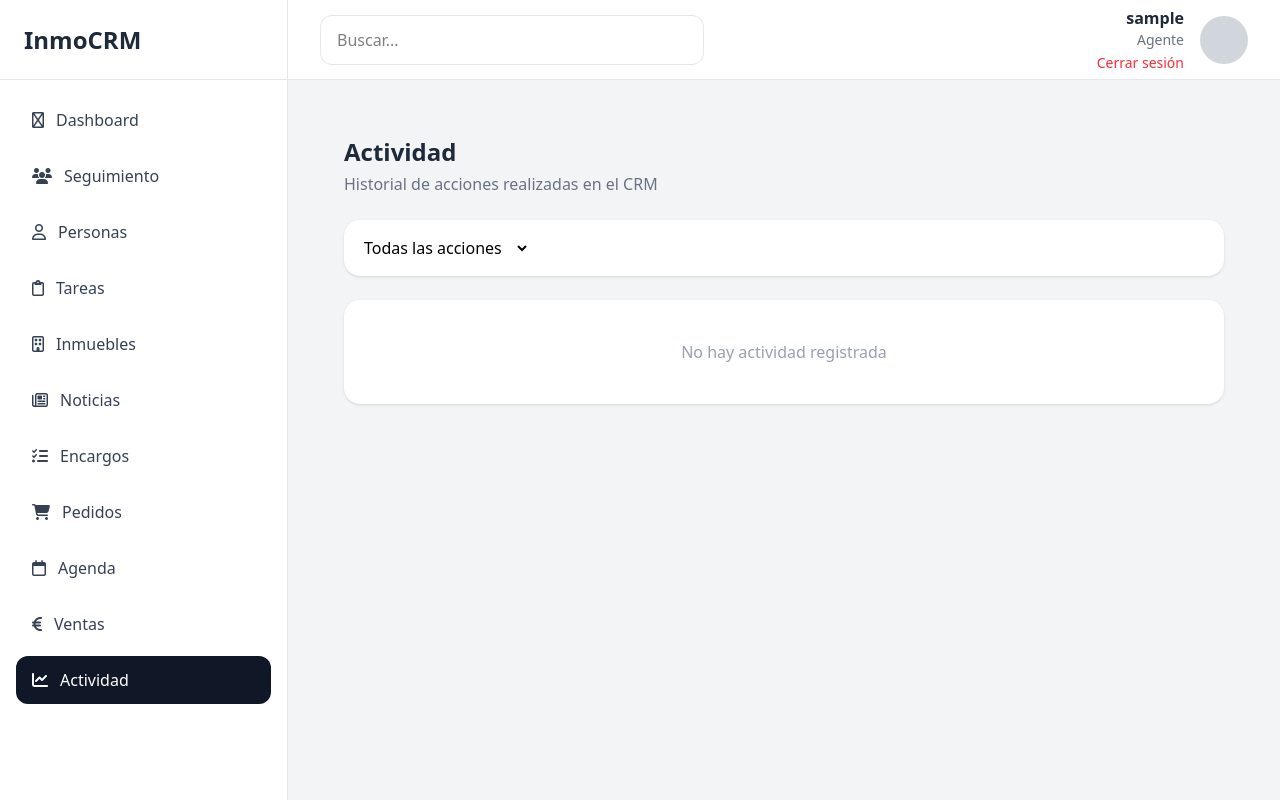
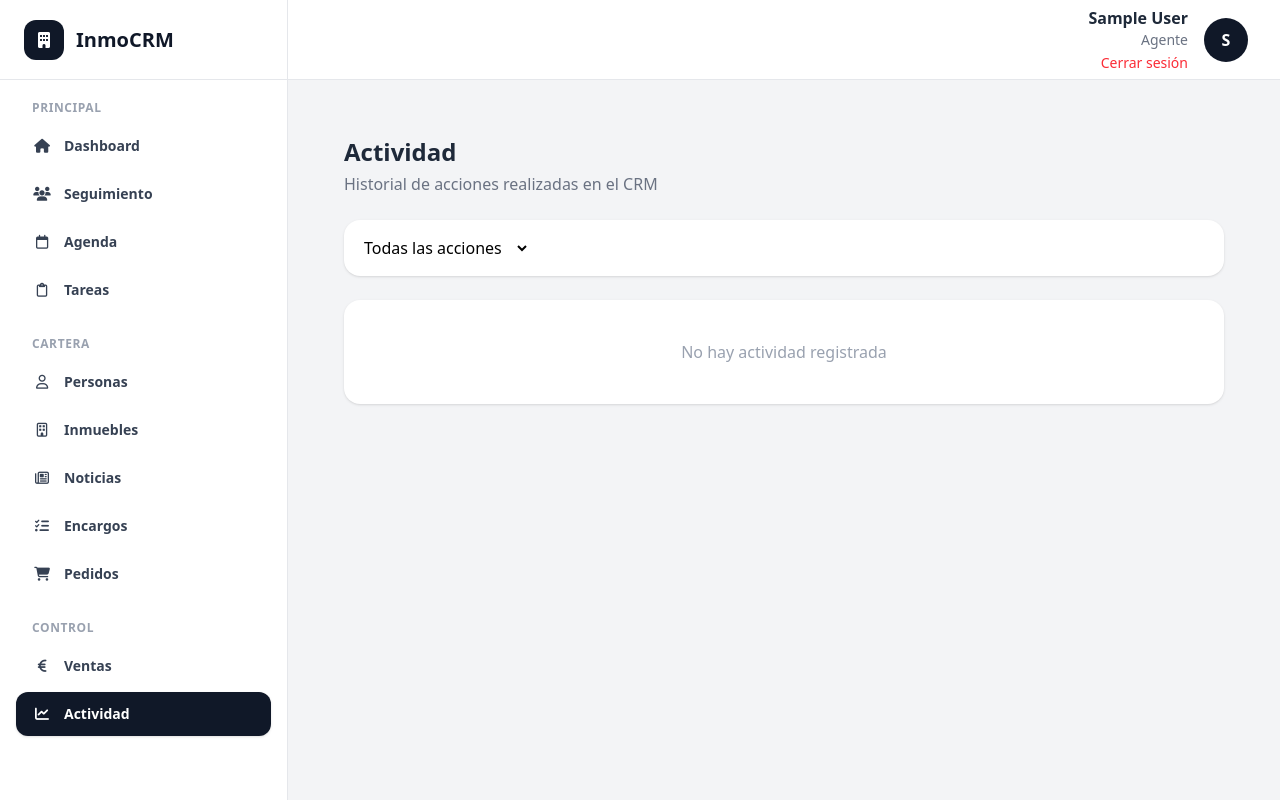
Before and after one commit to Pablomv8/inmobiliaria-crm, a Django app: page /activities/ in a window 1280 px wide. Run offline with Django 5.2, Linux system fonts and the light colour scheme; the visitor is signed in with stand-in values (Sample User, id 1); data that the repository does not hold is empty; some libraries are stand-ins or nearby versions.

Commit message:
Update CRM workflows and application features

```diff
--- a/templates/base.html
+++ b/templates/base.html
@@ -2,7 +2,6 @@
 
 <!DOCTYPE html>
 <html lang="es">
-     <link href="https://cdn.jsdelivr.net/npm/tom-select@2.4.3/dist/css/tom-select.css" rel="stylesheet">
 <head>
     <meta charset="UTF-8">
     <meta name="viewport" content="width=device-width, initial-scale=1.0">
@@ -10,6 +9,8 @@
     <title>CRM Inmobiliario</title>
 
     <link rel="stylesheet" href="{% static 'css/main.min.css' %}">
+    <link href="https://cdn.jsdelivr.net/npm/tom-select@2.4.3/dist/css/tom-select.css" rel="stylesheet">
+    <style>[x-cloak] { display: none !important; }</style>
 
     <script src="https://kit.fontawesome.com/c30b7a5850.js" crossorigin="anonymous"></script>
 
@@ -33,24 +34,27 @@
 </head>
 
 
-<body class="bg-gray-100">
+<body class="overflow-x-hidden bg-gray-100">
 
-<div x-data="{ sidebarOpen: false }" class="flex min-h-screen">
+<div
+    x-data="{ sidebarOpen: false }"
+    @keydown.escape.window="sidebarOpen = false"
+    class="flex min-h-dvh"
+>
 
     <!-- Overlay -->
     <div
         x-show="sidebarOpen"
         x-transition.opacity
-        class="fixed inset-0 bg-black/40 z-40 lg:hidden"
+        class="fixed inset-0 z-40 bg-black/40 lg:hidden"
         @click="sidebarOpen = false"
+        x-cloak
     ></div>
 
     <!-- Sidebar -->
     <aside
-        class="fixed xl:static z-50 w-72 h-screen bg-white border-r border-gray-200 flex flex-col
-            transform transition-transform duration-300 ease-out
-            xl:translate-x-0"
-        :class="sidebarOpen ? 'translate-x-0' : '-translate-x-full xl:translate-x-0'"
+        class="fixed inset-y-0 left-0 z-50 flex h-dvh w-72 shrink-0 flex-col border-r border-gray-200 bg-white shadow-xl transition-transform duration-300 ease-out lg:sticky lg:top-0 lg:translate-x-0 lg:shadow-none"
+        :class="sidebarOpen ? 'translate-x-0' : '-translate-x-full lg:translate-x-0'"
     >
         {% include 'partials/sidebar.html' %}
     </aside>
@@ -58,13 +62,13 @@
 
 
     <!-- Main Content -->
-    <div class="flex-1 flex flex-col w-full">
+    <div class="flex min-w-0 flex-1 flex-col">
 
         <!-- Navbar -->
         {% include 'partials/navbar.html' %}
 
         <!-- Page Content -->
-        <main class="p-8">
+        <main class="p-4 sm:p-6 lg:p-8">
 
             {% if messages %}
 
--- a/templates/partials/navbar.html
+++ b/templates/partials/navbar.html
@@ -1,32 +1,20 @@
-<header class="h-20 bg-white border-b border-gray-200 px-8 flex items-center justify-between">
-
-
-
-    <!-- Botón menú móvil -->
-        <button
-            class="xl:hidden text-2xl text-gray-700"
-            @click="sidebarOpen = true"
-        >
-            ☰
-        </button>
-    <!-- Search -->
-    <div class="w-96">
-
-        <input
-            type="text"
-            placeholder="Buscar..."
-            class="w-full px-4 py-3 rounded-xl border border-gray-200 focus:outline-none focus:ring-2 focus:ring-gray-900"
-        >
-
-    </div>
+<header class="sticky top-0 z-30 flex h-20 shrink-0 items-center border-b border-gray-200 bg-white px-4 sm:px-6 lg:px-8">
+    <button
+        type="button"
+        class="inline-flex h-11 w-11 items-center justify-center rounded-xl text-xl text-gray-700 hover:bg-gray-100 lg:hidden"
+        @click="sidebarOpen = true"
+        aria-label="Abrir menú principal"
+    >
+        <i class="fa-solid fa-bars"></i>
+    </button>
 
     <!-- User -->
-    <div class="flex items-center gap-4">
+    <div class="ml-auto flex items-center gap-3 sm:gap-4">
 
-        <div class="text-right">
+        <div class="min-w-0 text-right">
 
-            <p class="font-semibold text-gray-800">
-                {{ request.user.username }}
+            <p class="max-w-40 truncate font-semibold text-gray-800">
+                {{ request.user.get_full_name|default:request.user.username }}
             </p>
 
             <p class="text-sm text-gray-500">
@@ -42,7 +30,9 @@
 
         </div>
 
-        <div class="w-12 h-12 rounded-full bg-gray-300"></div>
+        <div class="flex h-11 w-11 shrink-0 items-center justify-center rounded-full bg-gray-900 font-bold text-white">
+            {{ request.user.username|first|upper }}
+        </div>
 
     </div>
 
--- a/templates/partials/sidebar.html
+++ b/templates/partials/sidebar.html
@@ -1,145 +1,89 @@
-<aside class="w-72 h-screen bg-white border-r border-gray-200 flex flex-col">
+{% with current=request.resolver_match.url_name %}
+<div class="flex h-full min-h-0 w-full flex-col">
+    <div class="flex h-20 shrink-0 items-center justify-between border-b border-gray-200 px-6">
+        <a href="{% url 'dashboard' %}" class="flex items-center gap-3 text-gray-900">
+            <span class="flex h-10 w-10 items-center justify-center rounded-xl bg-gray-900 text-white">
+                <i class="fa-solid fa-building"></i>
+            </span>
+            <span class="text-xl font-bold">InmoCRM</span>
+        </a>
 
-    <!-- Logo -->
-    <div class="h-20 flex items-center justify-between px-6 border-b border-gray-200">
-
-
-
-        <!-- Botón cerrar (solo móvil) -->
         <button
-            class="xl:hidden p-2 rounded hover:bg-gray-100 text-xl"
+            type="button"
+            class="inline-flex h-10 w-10 items-center justify-center rounded-xl text-gray-600 hover:bg-gray-100 lg:hidden"
             @click="sidebarOpen = false"
+            aria-label="Cerrar menú principal"
         >
-            ✕
+            <i class="fa-solid fa-xmark"></i>
         </button>
-
-
-        <h1 class="text-2xl font-bold text-gray-800">
-            InmoCRM
-        </h1>
     </div>
 
-    <!-- Navigation -->
-    <nav class="flex-1 overflow-y-auto p-4 space-y-2">
-
-        <a href="{% url 'dashboard' %}"
-        class="flex items-center gap-3 px-4 py-3 rounded-xl
-        {% if request.resolver_match.url_name == 'dashboard' %}
-                bg-gray-900 text-white
-        {% else %}
-                text-gray-700 hover:bg-gray-100
-        {% endif %}">
-                <i class="fa-regular fa-house"></i> Dashboard
+    <nav class="min-h-0 flex-1 overflow-y-auto px-4 py-5">
+        <p class="mb-2 px-4 text-xs font-bold uppercase tracking-wider text-gray-400">Principal</p>
+        <div class="space-y-1">
+            <a href="{% url 'dashboard' %}" class="flex items-center gap-3 rounded-xl px-4 py-3 text-sm font-semibold transition {% if current == 'dashboard' %}bg-gray-900 text-white shadow-sm{% else %}text-gray-700 hover:bg-gray-100{% endif %}">
+                <i class="fa-solid fa-house w-5 text-center"></i>
+                <span>Dashboard</span>
             </a>
 
             {% if request.user.is_superuser or request.user.role == "admin" or request.user.role == "manager" %}
-        <a href="{% url 'team_overview' %}"
-        class="flex items-center gap-3 px-4 py-3 rounded-xl
-        {% if request.resolver_match.url_name == 'team_overview' or request.resolver_match.url_name == 'team_member_detail' %}
-                bg-gray-900 text-white
-        {% else %}
-                text-gray-700 hover:bg-gray-100
-        {% endif %}">
-            <i class="fa-solid fa-users"></i> Seguimiento
+                <a href="{% url 'team_overview' %}" class="flex items-center gap-3 rounded-xl px-4 py-3 text-sm font-semibold transition {% if current == 'team_overview' or current == 'team_member_detail' %}bg-gray-900 text-white shadow-sm{% else %}text-gray-700 hover:bg-gray-100{% endif %}">
+                    <i class="fa-solid fa-users w-5 text-center"></i>
+                    <span>Seguimiento</span>
                 </a>
             {% endif %}
 
-        <a href="{% url 'contact_list' %}"
-        class="flex items-center gap-3 px-4 py-3 rounded-xl
-        {% if request.resolver_match.url_name == 'contact_list' %}
-                bg-gray-900 text-white
-        {% else %}
-                text-gray-700 hover:bg-gray-100
-        {% endif %}">
-           <i class="fa-regular fa-user"></i>Personas
+            <a href="{% url 'calendar' %}" class="flex items-center gap-3 rounded-xl px-4 py-3 text-sm font-semibold transition {% if current == 'calendar' or current == 'agenda' %}bg-gray-900 text-white shadow-sm{% else %}text-gray-700 hover:bg-gray-100{% endif %}">
+                <i class="fa-regular fa-calendar w-5 text-center"></i>
+                <span>Agenda</span>
             </a>
 
-        <a href="{% url 'task_list' %}"
-        class="flex items-center gap-3 px-4 py-3 rounded-xl
-        {% if request.resolver_match.url_name == 'task_list' %}
-                bg-gray-900 text-white
-        {% else %}
-                text-gray-700 hover:bg-gray-100
-        {% endif %}">
-            <i class="fa-regular fa-clipboard"></i>Tareas
+            <a href="{% url 'task_list' %}" class="flex items-center gap-3 rounded-xl px-4 py-3 text-sm font-semibold transition {% if current == 'task_list' or current == 'task_detail' or current == 'task_create' or current == 'task_update' %}bg-gray-900 text-white shadow-sm{% else %}text-gray-700 hover:bg-gray-100{% endif %}">
+                <i class="fa-regular fa-clipboard w-5 text-center"></i>
+                <span>Tareas</span>
+            </a>
+        </div>
+
+        <p class="mb-2 mt-6 px-4 text-xs font-bold uppercase tracking-wider text-gray-400">Cartera</p>
+        <div class="space-y-1">
+            <a href="{% url 'contact_list' %}" class="flex items-center gap-3 rounded-xl px-4 py-3 text-sm font-semibold transition {% if current == 'contact_list' or current == 'contact_create' or current == 'contact_update' or current == 'contact_detail' %}bg-gray-900 text-white shadow-sm{% else %}text-gray-700 hover:bg-gray-100{% endif %}">
+                <i class="fa-regular fa-user w-5 text-center"></i>
+                <span>Personas</span>
             </a>
 
-        <a href="{% url 'properties' %}"
-        class="flex items-center gap-3 px-4 py-3 rounded-xl
-        {% if request.resolver_match.url_name == 'properties' %}
-                bg-gray-900 text-white
-        {% else %}
-                text-gray-700 hover:bg-gray-100
-        {% endif %}">
-            <i class="fa-regular fa-building"></i>Inmuebles
+            <a href="{% url 'properties' %}" class="flex items-center gap-3 rounded-xl px-4 py-3 text-sm font-semibold transition {% if current == 'properties' or current == 'property_create' or current == 'property_update' or current == 'property_detail' %}bg-gray-900 text-white shadow-sm{% else %}text-gray-700 hover:bg-gray-100{% endif %}">
+                <i class="fa-regular fa-building w-5 text-center"></i>
+                <span>Inmuebles</span>
             </a>
 
-
-
-        <a href="{% url 'news_list' %}"
-            class="flex items-center gap-3 px-4 py-3 rounded-xl
-            {% if request.resolver_match.url_name == 'news_list' or request.resolver_match.url_name == 'news_create_general' or request.resolver_match.url_name == 'news_create' or request.resolver_match.url_name == 'news_detail' or request.resolver_match.url_name == 'news_update' or request.resolver_match.url_name == 'news_delete' %}
-                    bg-gray-900 text-white
-            {% else %}
-                    text-gray-700 hover:bg-gray-100
-            {% endif %}">
-                <i class="fa-regular fa-newspaper"></i> Noticias
+            <a href="{% url 'news_list' %}" class="flex items-center gap-3 rounded-xl px-4 py-3 text-sm font-semibold transition {% if current == 'news_list' or current == 'news_create_general' or current == 'news_create' or current == 'news_detail' or current == 'news_update' or current == 'news_delete' %}bg-gray-900 text-white shadow-sm{% else %}text-gray-700 hover:bg-gray-100{% endif %}">
+                <i class="fa-regular fa-newspaper w-5 text-center"></i>
+                <span>Noticias</span>
             </a>
 
-        <a href="{% url 'listing_list' %}"
-            class="flex items-center gap-3 px-4 py-3 rounded-xl
-            {% if request.resolver_match.url_name == 'listing_list' or request.resolver_match.url_name == 'listing_detail' or request.resolver_match.url_name == 'create_listing' or request.resolver_match.url_name == 'create_listing_call' or request.resolver_match.url_name == 'create_listing_appointment' %}
-                    bg-gray-900 text-white
-            {% else %}
-                    text-gray-700 hover:bg-gray-100
-            {% endif %}">
-               <i class="fa-solid fa-list-check"></i>Encargos
+            <a href="{% url 'listing_list' %}" class="flex items-center gap-3 rounded-xl px-4 py-3 text-sm font-semibold transition {% if current == 'listing_list' or current == 'listing_detail' or current == 'create_listing' or current == 'create_listing_call' or current == 'create_listing_appointment' %}bg-gray-900 text-white shadow-sm{% else %}text-gray-700 hover:bg-gray-100{% endif %}">
+                <i class="fa-solid fa-list-check w-5 text-center"></i>
+                <span>Encargos</span>
             </a>
 
-        <a href="{% url 'order_list' %}"
-            class="flex items-center gap-3 px-4 py-3 rounded-xl
-            {% if request.resolver_match.url_name == 'order_list' or request.resolver_match.url_name == 'order_create' or request.resolver_match.url_name == 'order_create_for_buyer' or request.resolver_match.url_name == 'order_detail' or request.resolver_match.url_name == 'order_update' or request.resolver_match.url_name == 'order_delete' %}
-                    bg-gray-900 text-white
-            {% else %}
-                    text-gray-700 hover:bg-gray-100
-            {% endif %}">
-                <i class="fa-solid fa-cart-shopping"></i> Pedidos
+            <a href="{% url 'order_list' %}" class="flex items-center gap-3 rounded-xl px-4 py-3 text-sm font-semibold transition {% if current == 'order_list' or current == 'order_create' or current == 'order_create_for_buyer' or current == 'order_detail' or current == 'order_update' or current == 'order_delete' %}bg-gray-900 text-white shadow-sm{% else %}text-gray-700 hover:bg-gray-100{% endif %}">
+                <i class="fa-solid fa-cart-shopping w-5 text-center"></i>
+                <span>Pedidos</span>
+            </a>
+        </div>
+
+        <p class="mb-2 mt-6 px-4 text-xs font-bold uppercase tracking-wider text-gray-400">Control</p>
+        <div class="space-y-1">
+            <a href="{% url 'sale_list' %}" class="flex items-center gap-3 rounded-xl px-4 py-3 text-sm font-semibold transition {% if current == 'sale_list' %}bg-gray-900 text-white shadow-sm{% else %}text-gray-700 hover:bg-gray-100{% endif %}">
+                <i class="fa-solid fa-euro-sign w-5 text-center"></i>
+                <span>Ventas</span>
             </a>
 
-        <a href="{% url 'calendar' %}"
-            class="flex items-center gap-3 px-4 py-3 rounded-xl
-            {% if request.resolver_match.url_name == 'calendar' %}
-                    bg-gray-900 text-white
-            {% else %}
-                    text-gray-700 hover:bg-gray-100
-            {% endif %}">
-               <i class="fa-regular fa-calendar"></i> Agenda
+            <a href="{% url 'activity_list' %}" class="flex items-center gap-3 rounded-xl px-4 py-3 text-sm font-semibold transition {% if current == 'activity_list' %}bg-gray-900 text-white shadow-sm{% else %}text-gray-700 hover:bg-gray-100{% endif %}">
+                <i class="fa-solid fa-chart-line w-5 text-center"></i>
+                <span>Actividad</span>
             </a>
-
-        <a href="{% url 'sale_list' %}"
-        class="flex items-center gap-3 px-4 py-3 rounded-xl
-        {% if request.resolver_match.url_name == '' %}
-                bg-gray-900 text-white
-        {% else %}
-                text-gray-700 hover:bg-gray-100
-        {% endif %}">
-            <i class="fa-solid fa-euro-sign"></i> Ventas
-        </a>
-
-        <a href="{% url 'activity_list' %}"
-            class="flex items-center gap-3 px-4 py-3 rounded-xl
-            {% if request.resolver_match.url_name == 'activity_list' %}
-                    bg-gray-900 text-white
-            {% else %}
-                    text-gray-700 hover:bg-gray-100
-            {% endif %}">
-
-                <i class="fa-solid fa-chart-line"></i> Actividad
-
-        </a>
-
-
-
+        </div>
     </nav>
-
-</aside>
+</div>
+{% endwith %}
```
Also changed, not shown: dashboard/tests.py (+12 -0 lines), static/css/main.min.css. Lines whose indentation alone changed are shown as unchanged.
